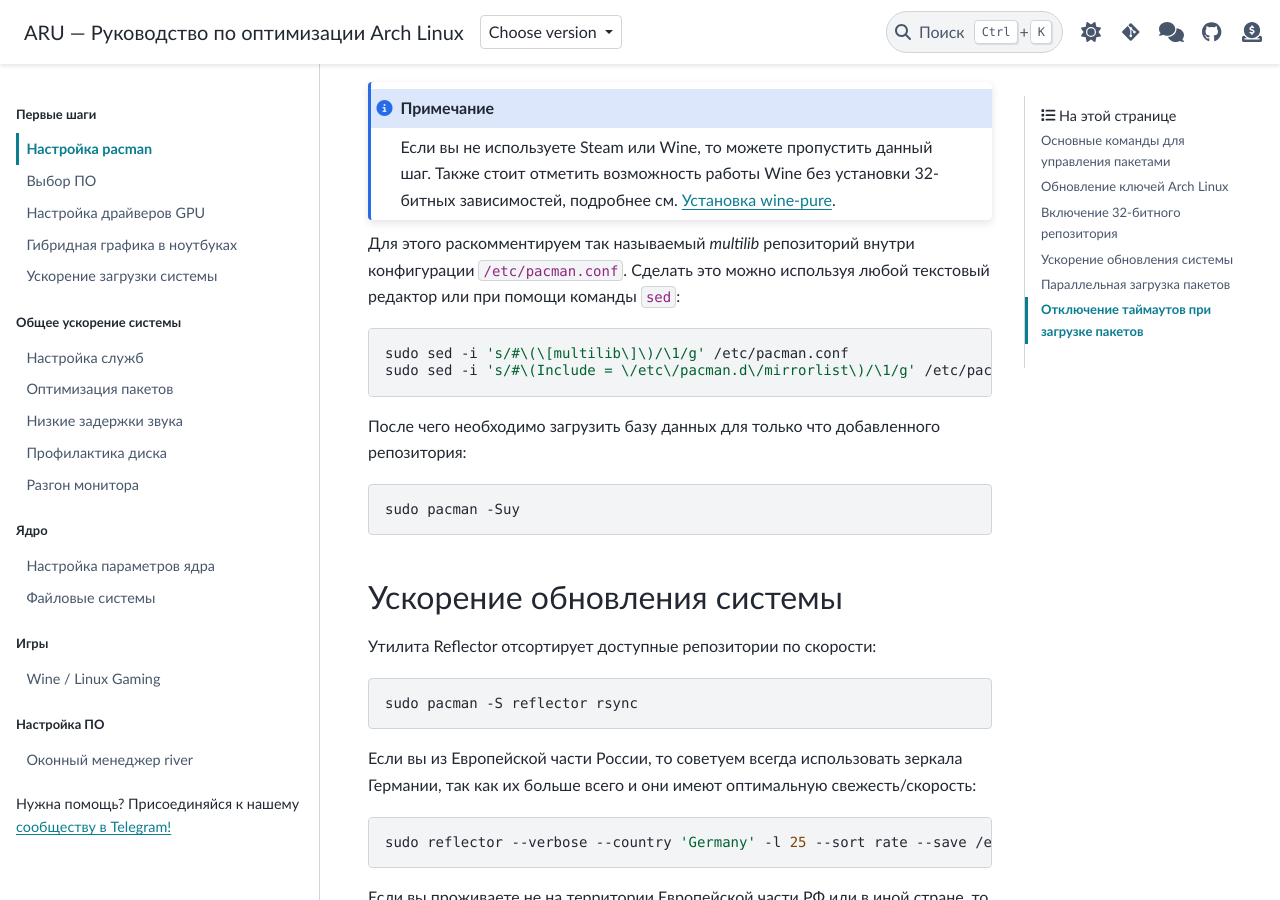
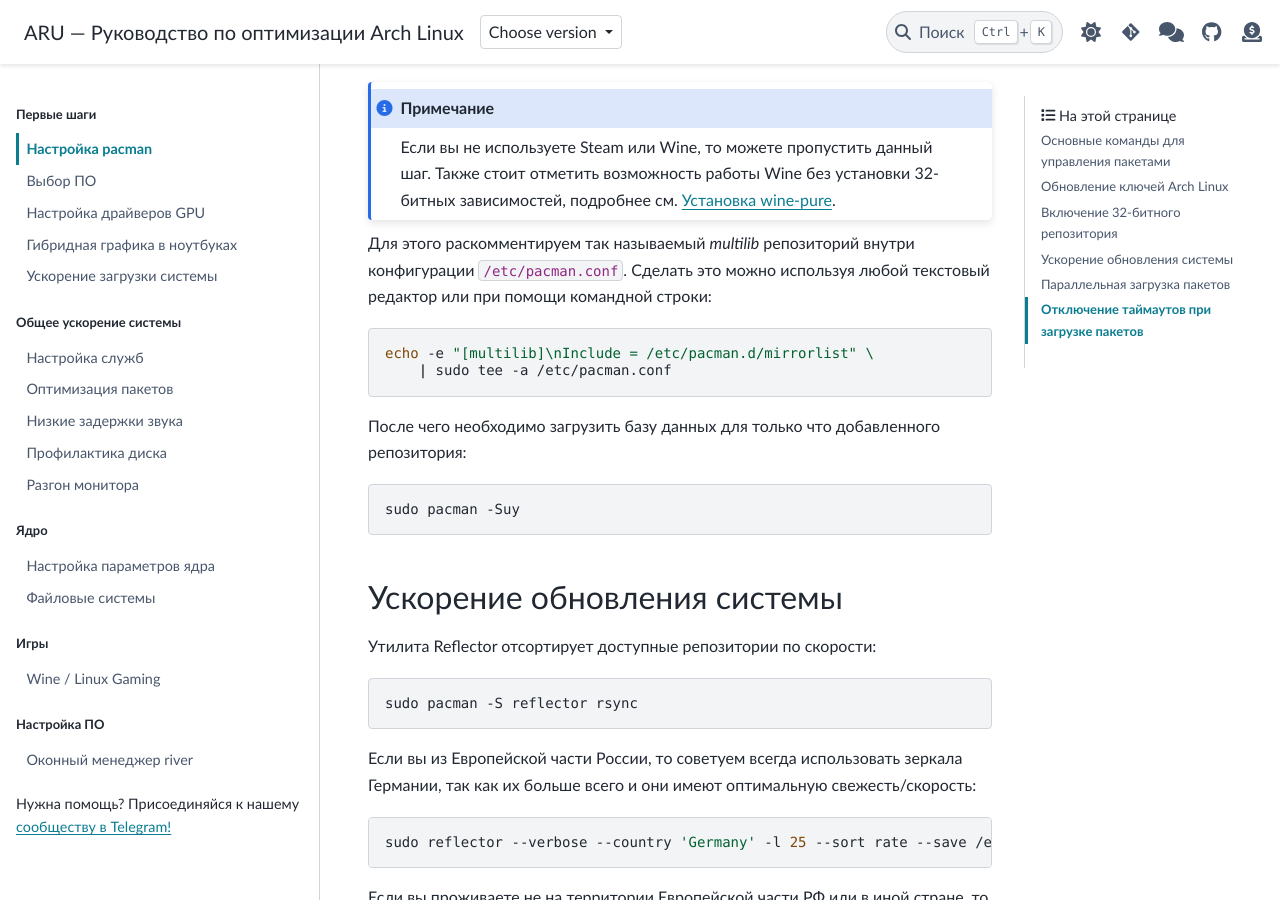
Before and after one commit to ventureoo/ARU, a Sphinx documentation site: the page built from docs/source/pacman.rst, in a window 1280 px wide and 900 px high, scrolled down 2260 px. Built offline with Sphinx 7.4.7 and the PyData theme 0.15.4, drawn with Linux system fonts in a browser that asks for light colours.

Commit message:
first-steps/pacman: Fix multilib setup
Signed-off-by: Vasiliy Stelmachenok <ventureo@cachyos.org>

```diff
--- a/docs/source/pacman.rst
+++ b/docs/source/pacman.rst
@@ -127,10 +127,10 @@
 
 Для этого раскомментируем так называемый *multilib* репозиторий внутри
 конфигурации ``/etc/pacman.conf``. Сделать это можно используя любой
-текстовый редактор или при помощи команды ``sed``::
+текстовый редактор или при помощи командной строки::
 
-  sudo sed -i 's/#\(\[multilib\]\)/\1/g' /etc/pacman.conf
-  sudo sed -i 's/#\(Include = \/etc\/pacman.d\/mirrorlist\)/\1/g' /etc/pacman.conf
+  echo -e "[multilib]\nInclude = /etc/pacman.d/mirrorlist" \
+      | sudo tee -a /etc/pacman.conf
 
 После чего необходимо загрузить базу данных для только что
 добавленного репозитория::
```
